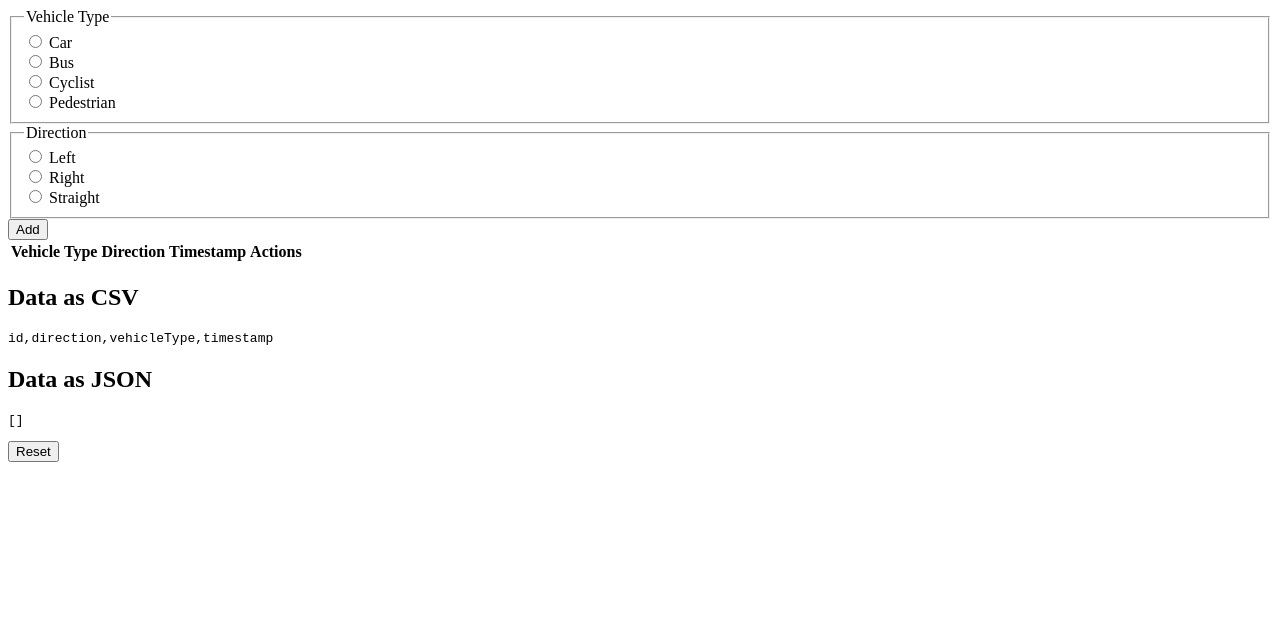
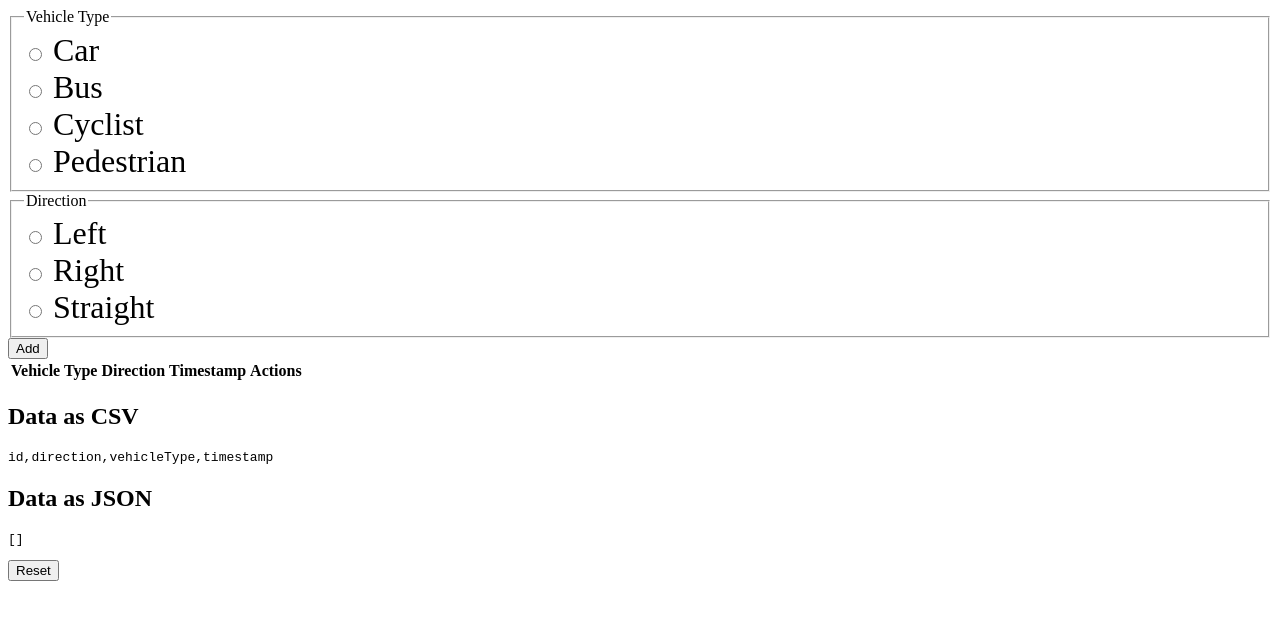
Before and after one commit to cpAdm/traffic-logger, a Vue app: page / in a window 1280 px wide. Shown: the top 620 px of the page. Built offline with nearby package versions, Linux system fonts and the light colour scheme; the HTML template or start-up script is replaced by a standard one.

Commit message:
fix: increase font size

```diff
--- a/src/App.vue
+++ b/src/App.vue
@@ -182,4 +182,8 @@ onMounted(loadEntries)
 .removed-row {
   text-decoration: line-through;
 }
+
+label {
+  font-size: 2rem;
+}
 </style>
```
